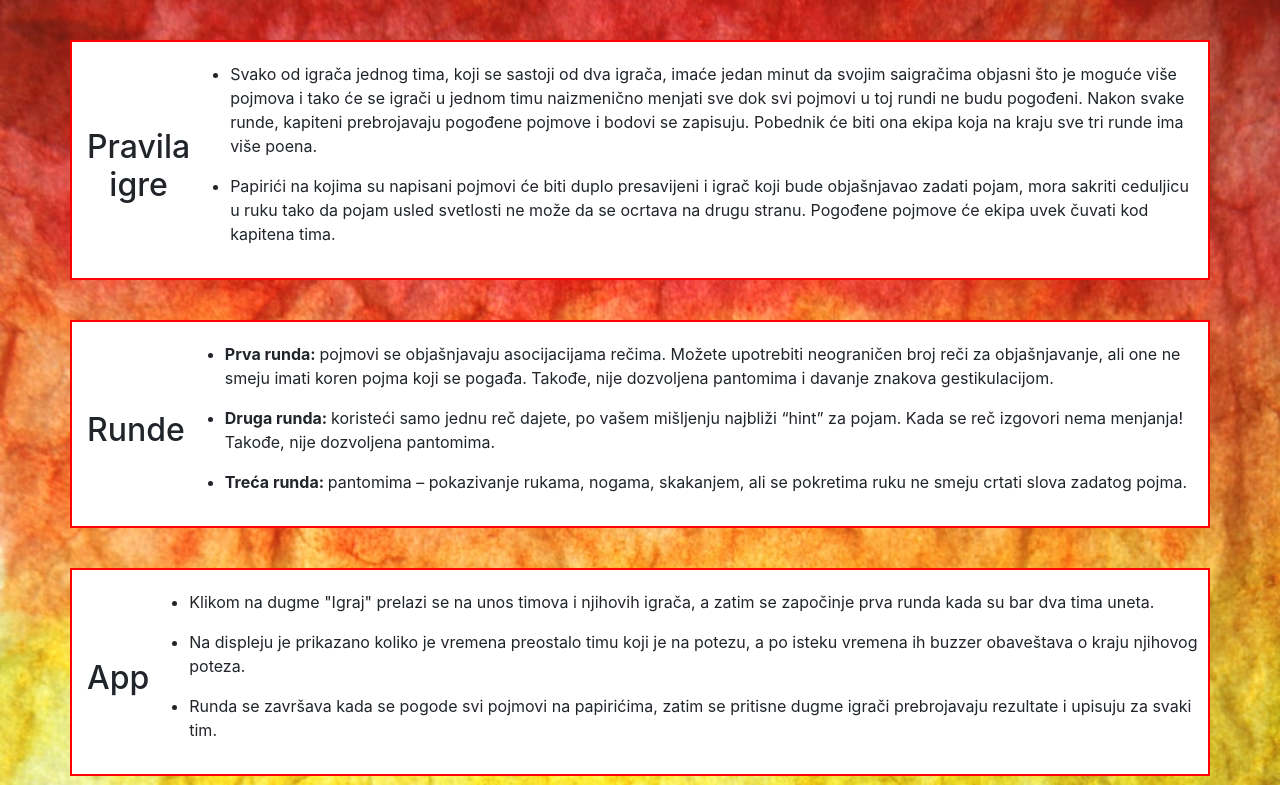
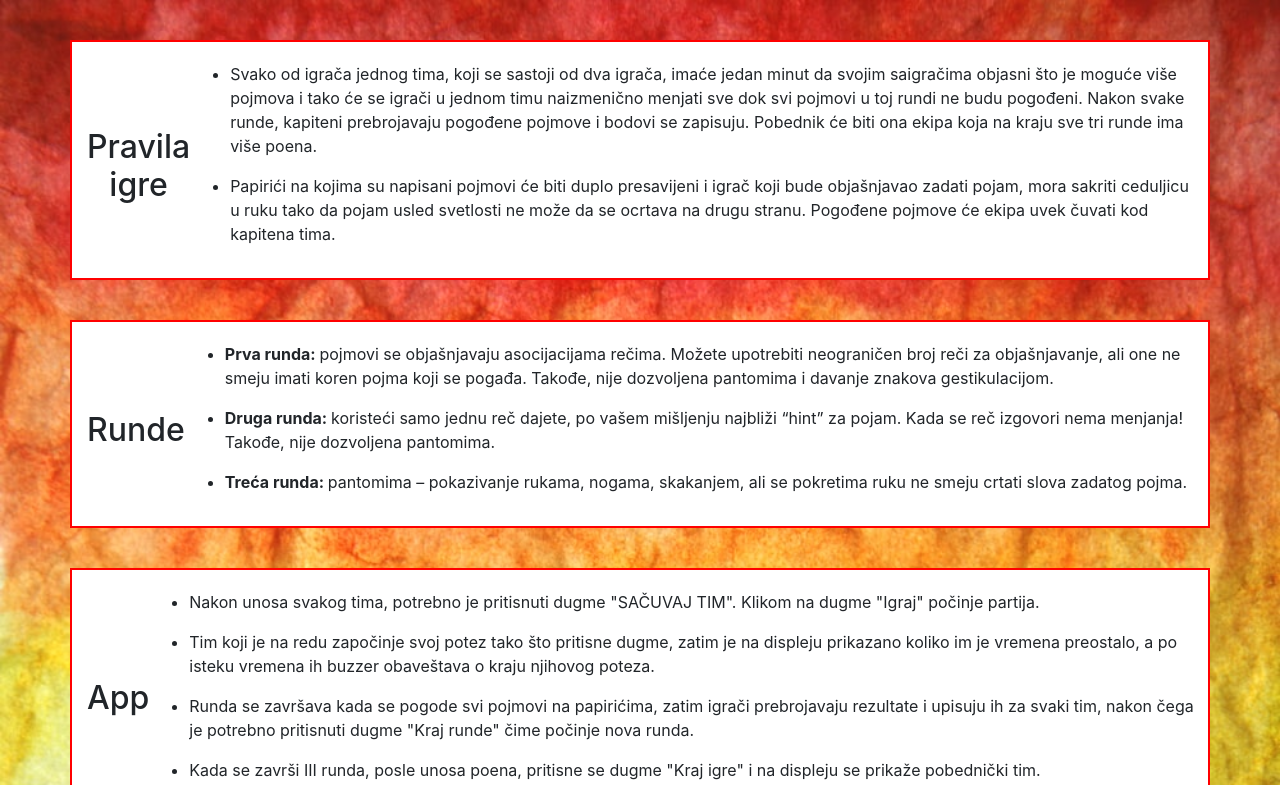
Before and after one commit to CordarJovana/Drustvene-igre-IOT, a plain HTML site: page asocijacije.html in a window 1280 px wide. Shown: the top 785 px of the page. Drawn offline with nearby package versions, Linux system fonts and the light colour scheme.

Commit message:
Tekst-Asocijacije

```diff
--- a/asocijacije.html
+++ b/asocijacije.html
@@ -33,9 +33,10 @@
     <div id="opis" class="container d-flex justify-content-center align-items-center ">
         <h2 id="podnaslov">App</h2>
         <ul>
-            <li><p>Klikom na dugme "Igraj" prelazi se na unos timova i njihovih igrača, a zatim se započinje prva runda kada su bar dva tima uneta.</p></li>
-            <li><p>Na displeju je prikazano koliko je vremena preostalo timu koji je na potezu, a po isteku vremena ih buzzer obaveštava o kraju njihovog poteza.</p></li>
-            <li><p>Runda se završava kada se pogode svi pojmovi na papirićima, zatim se pritisne dugme igrači prebrojavaju rezultate i upisuju za svaki tim.</p></li>
+            <li><p>Nakon unosa svakog tima, potrebno je pritisnuti dugme "SAČUVAJ TIM". Klikom na dugme "Igraj" počinje partija.</p></li>
+            <li><p>Tim koji je na redu započinje svoj potez tako što pritisne dugme, zatim je na displeju prikazano koliko im je vremena preostalo, a po isteku vremena ih buzzer obaveštava o kraju njihovog poteza.</p></li>
+            <li><p>Runda se završava kada se pogode svi pojmovi na papirićima, zatim igrači prebrojavaju rezultate i upisuju ih za svaki tim, nakon čega je potrebno pritisnuti dugme "Kraj runde" čime počinje nova runda.</p></li>
+            <li><p>Kada se završi III runda, posle unosa poena, pritisne se dugme "Kraj igre" i na displeju se prikaže pobednički tim.</p></li>
         </ul>
     </div>
 
```
Also changed, not shown: activity.html (+1 -1 lines).
